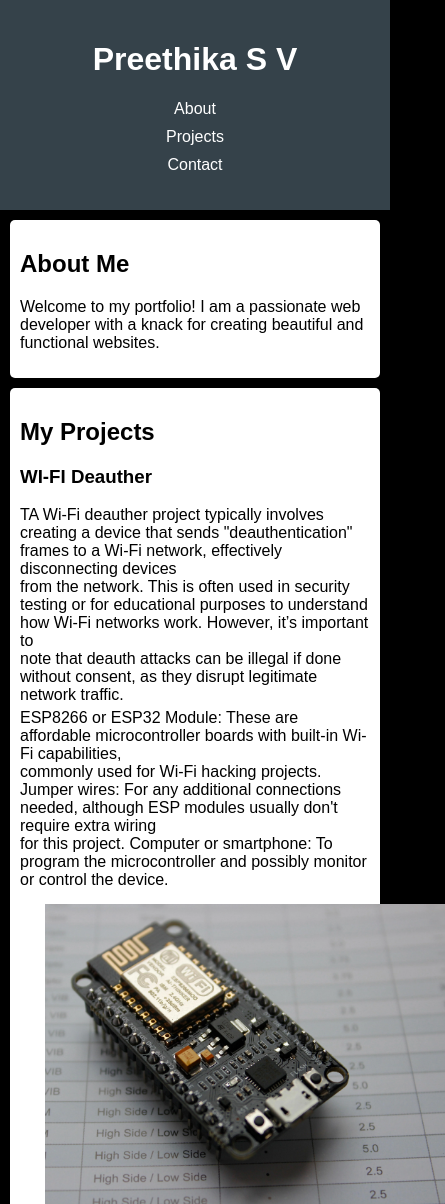
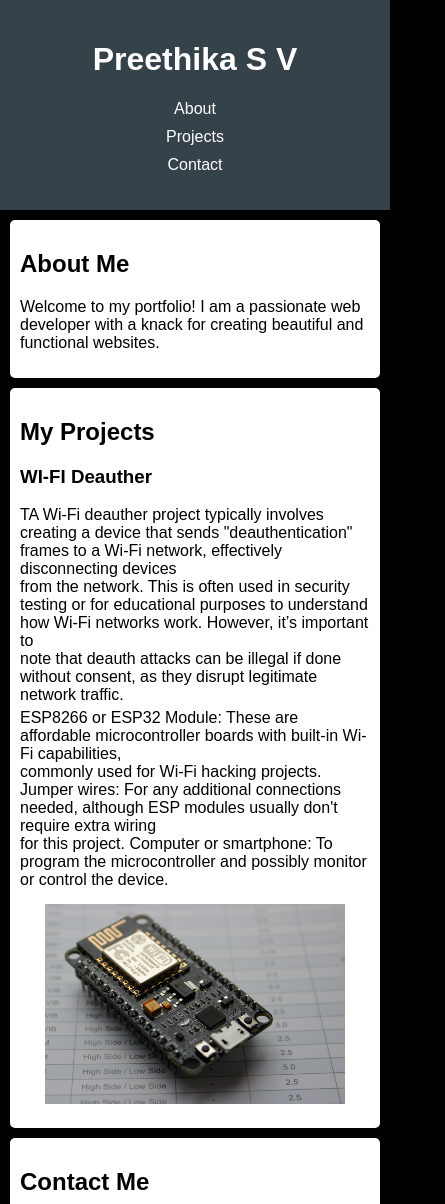
Before and after one commit to Gowrishankar0016/Portfolio, a plain HTML site: page index.html in a window 390 px wide. Shown: the top 1204 px of the page, 445 px wide, since content can reach past the window. Drawn offline with Linux system fonts and the light colour scheme.

Commit message:
Update styles.css

```diff
--- a/styles.css
+++ b/styles.css
@@ -114,12 +114,13 @@ footer {
         display: block;
         margin: 10px 0;
     }
-    img{
+     img{
+        height: 200px;
+        width: 300px;
         position: relative;
         left: 25px;
         bottom: -10px;
     }
-
     section {
         padding: 10px;
         margin: 10px;
```
